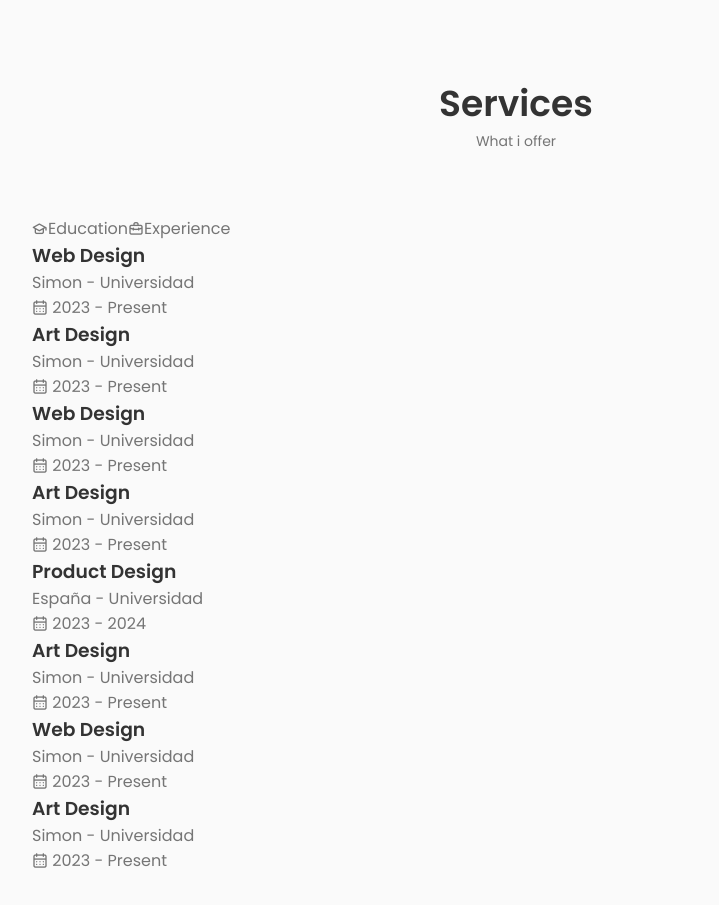
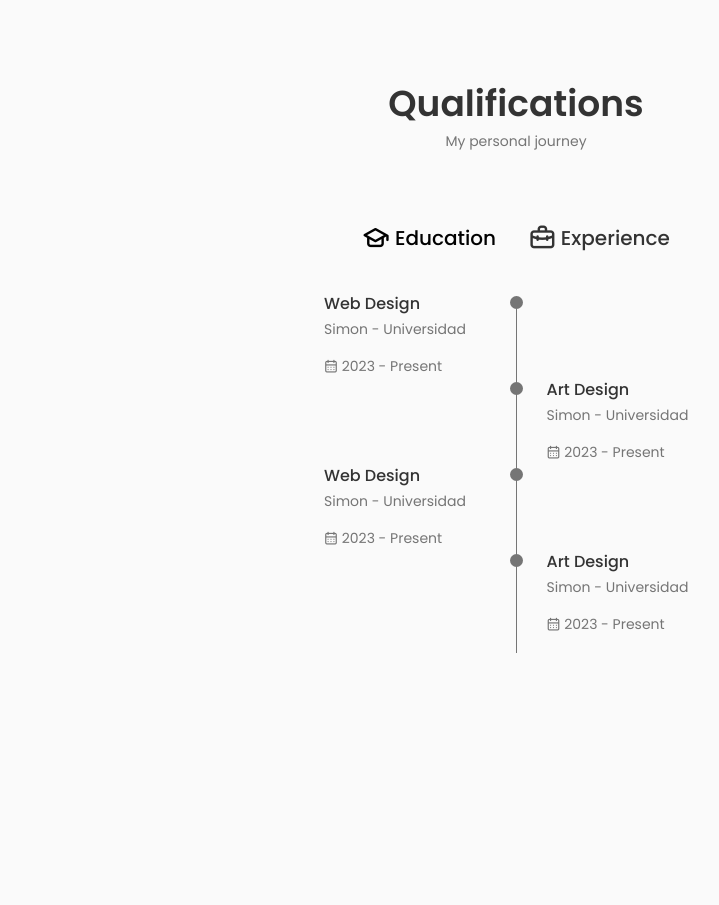
Before and after one commit to JBxss/JBxss.github.io, a React (Create React App) app: page / in a window 1280 px wide. Shown: the part 1820-2725 px from the top of the page, without its empty margins (124-843 px from the left). After the commit the page ends 2487 px from the top, so only its background shows below. Built offline with nearby package versions, Linux system fonts and the light colour scheme.

Commit message:
[ADD] estilos del qualification component

```diff
--- a/src/components/qualification/Qualification.jsx
+++ b/src/components/qualification/Qualification.jsx
@@ -1,27 +1,51 @@
-import React from "react";
+import React, { useState } from "react";
 import "./qualification.css";
 
 const Qualification = () => {
+  const [toggleState, setToggleState] = useState(1);
+  const toggleTab = (index) => {
+    setToggleState(index);
+  };
   return (
     <section className="qualification section">
-      <h2 className="section__title">Services</h2>
-      <span className="section__subtitle">What i offer</span>
+      <h2 className="section__title">Qualifications</h2>
+      <span className="section__subtitle">My personal journey</span>
 
       <div className="qualification__container container">
         <div className="qualification__tabs">
-          <div className="qualification__button qualification__active button--flex">
+          <div
+            className={
+              toggleState === 1
+                ? "qualification__button qualification__active button--flex"
+                : "qualification__button button--flex"
+            }
+            onClick={() => toggleTab(1)}
+          >
             <i className="uil uil-graduation-cap qualification__icon"></i>{" "}
             Education
           </div>
 
-          <div className="qualification__button button--flex">
+          <div
+            className={
+              toggleState === 2
+                ? "qualification__button qualification__active button--flex"
+                : "qualification__button button--flex"
+            }
+            onClick={() => toggleTab(2)}
+          >
             <i className="uil uil-briefcase-alt qualification__icon"></i>{" "}
             Experience
           </div>
         </div>
 
         <div className="qualification__sections">
-          <div className="qualification__content qualification__content-active">
+          <div
+            className={
+              toggleState === 1
+                ? "qualification__content qualification__content-active"
+                : "qualification__content"
+            }
+          >
             <div className="qualification__data">
               <div>
                 <h3 className="qualification__title">Web Design</h3>
@@ -56,8 +80,6 @@
                   <i className="uil uil-calendar-alt"></i> 2023 - Present
                 </div>
               </div>
-
-
             </div>
 
             <div className="qualification__data">
@@ -94,12 +116,16 @@
                   <i className="uil uil-calendar-alt"></i> 2023 - Present
                 </div>
               </div>
-
-
             </div>
           </div>
 
-          <div className="qualification__content">
+          <div
+            className={
+              toggleState === 2
+                ? "qualification__content qualification__content-active"
+                : "qualification__content"
+            }
+          >
             <div className="qualification__data">
               <div>
                 <h3 className="qualification__title">Product Design </h3>
@@ -134,8 +160,6 @@
                   <i className="uil uil-calendar-alt"></i> 2023 - Present
                 </div>
               </div>
-
-
             </div>
 
             <div className="qualification__data">
@@ -155,28 +179,7 @@
               </div>
             </div>
 
-            <div className="qualification__data">
-                <div></div>
-
-                <div>
-                <span className="qualification__rounder"></span>
-                <span className="qualification__line"></span>
           </div>
-
-              <div>
-                <h3 className="qualification__title">Art Design</h3>
-                <span className="qualification__subtitle">
-                  Simon - Universidad
-                </span>
-                <div className="qualification__calender">
-                  <i className="uil uil-calendar-alt"></i> 2023 - Present
-                </div>
-              </div>
-
-
-            </div>
-          </div>
-
         </div>
       </div>
     </section>
--- a/src/components/qualification/qualification.css
+++ b/src/components/qualification/qualification.css
@@ -0,0 +1,116 @@
+.qualification__container {
+    max-width: 768px;
+
+}
+
+.qualification__tabs {
+    display: flex;
+    justify-content: center;
+    margin-bottom: var(--mb-2);
+}
+
+.qualification__button {
+    font-size: var(--h3-font-size);
+    font-weight: var(--font-medium);
+    color: var(--title-color);
+    margin: 0 var(--mb-1);
+    cursor: pointer;
+}
+
+.qualification__button:hover {
+    color: var(--title-color-dark);
+}
+
+.qualification__icon {
+    font-size: 1.8rem;
+    margin-right: var(--mb-0-25);
+}
+
+.qualification__active {
+    color: var(--title-color-dark);
+}
+
+.qualification__sections {
+    display: grid;
+    grid-template-columns: 0.5fr;
+    justify-content: center;
+}
+
+.qualification__content {
+    display: none;
+}
+
+.qualification__content-active {
+    display: block;
+}
+
+.qualification__data {
+    display: grid;
+    grid-template-columns: 1fr max-content 1fr;
+    column-gap: 1.5rem;
+}
+
+.qualification__title {
+    font-size: var(--normal-font-size);
+    font-weight: var(--font-medium);
+}
+
+.qualification__subtitle {
+    display: inline-block;
+    font-size: var(--small-font-size);
+    margin-bottom: var(--mb-1);
+}
+
+.qualification__calender {
+    font-size: var(--small-font-size);
+}
+
+.qualification__rounder {
+    display: inline-block;
+    width: 13px;
+    height: 13px;
+    background-color: var(--text-color);
+    border-radius: 50%;
+}
+
+.qualification__line {
+    display: block;
+    width: 1px;
+    height: 100%;
+    background-color: var(--text-color);
+    transform: translate(6px, -7px);
+}
+
+/*=============== BREAKPOINTS ===============*/
+/* For large devices */
+@media screen and (max-width: 992px) {
+    .qualification__container {
+        margin-left: auto;
+        margin-right: auto;
+    }
+  }
+
+  /* For medium devices */
+  @media screen and (max-width: 768px) {
+    .qualification__container {
+        margin-left: var(--mb-1-5);
+        margin-right: var(--mb-1-5);
+    }
+  }
+
+  @media screen and (max-width: 576px) {
+    .qualification__sections {
+        grid-template-columns: initial;
+    }
+
+    .qualification__button {
+        margin: 0 var(--mb-0-75);
+    }
+  }
+
+  /* For small devices */
+  @media screen and (max-width: 350px) {
+    .qualification__data {
+        gap: 0.5rem;
+    }
+  }
```
Lines whose indentation alone changed are shown as unchanged.
